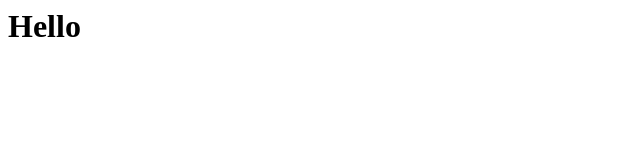
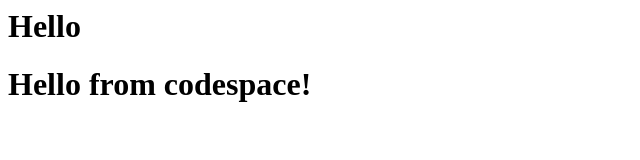
Before and after one commit to luisalfredoromerorivas/skills-code-with-codespaces, a plain HTML site: page index.html in a window 1280 px wide. Shown: the whole page, without its empty margins (0-640 px from the left). Drawn offline with Linux system fonts and the light colour scheme.

Commit message:
adding hello from the codespace!

```diff
--- a/index.html
+++ b/index.html
@@ -1,3 +1,4 @@
 <html>
   <h1>Hello</h1>
+  <h1>Hello from codespace! </h1>
 </html>
```
